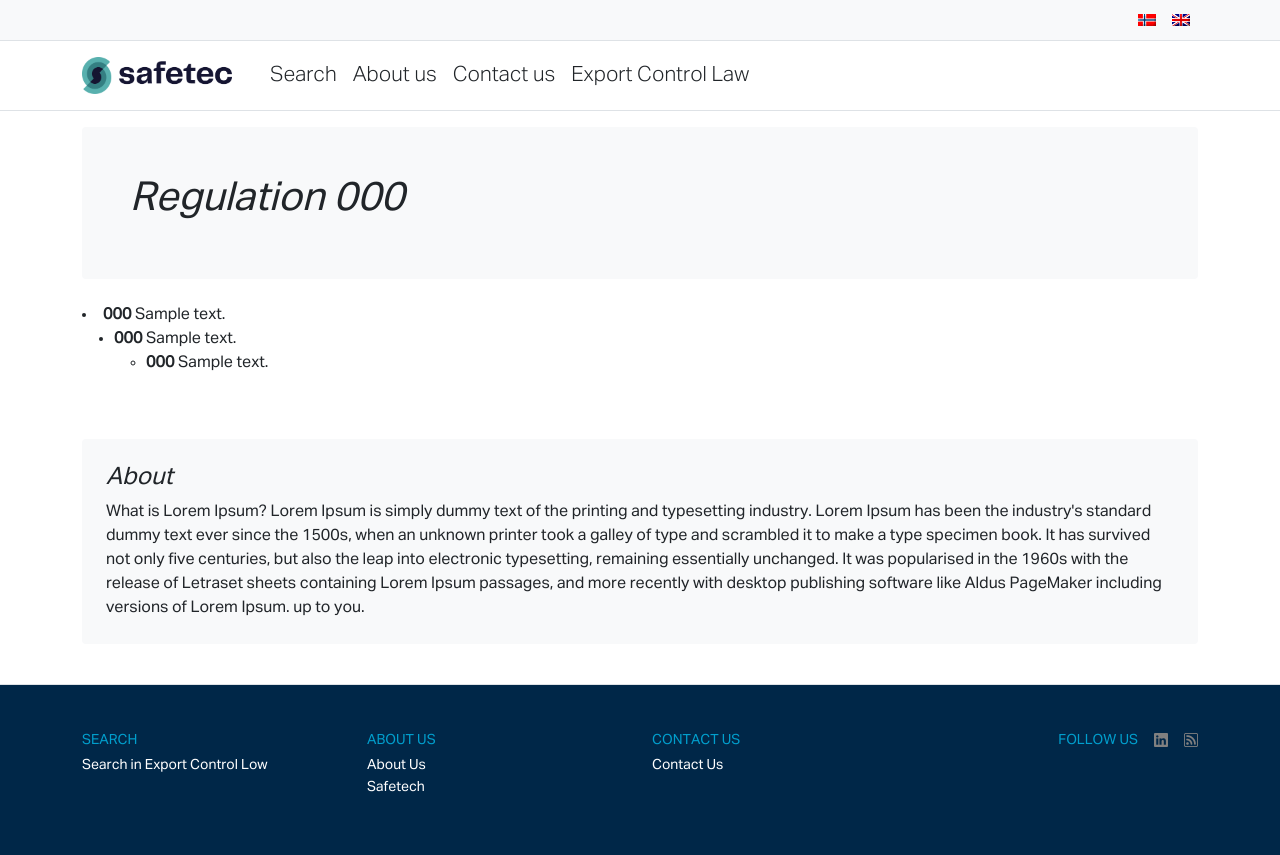
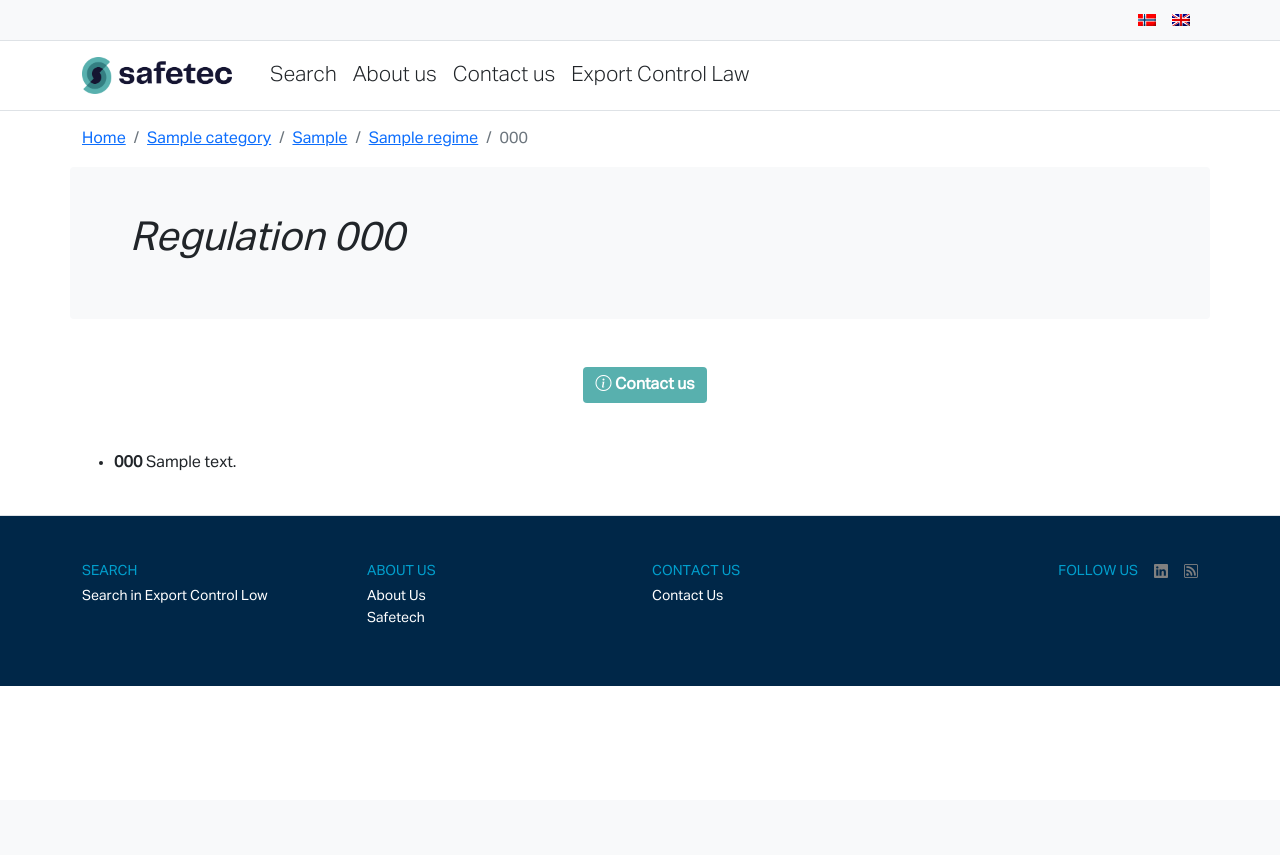
Before and after one commit to safetecnordic/export-control, a Django app: template regulations/templates/regulations/regulation_detail.html in a window 1280 px wide. After the commit the page ends 686 px from the top, so only its background shows below. Run offline with Django 4.2, Linux system fonts and the light colour scheme; the template is opened without the code that fills it: most values are stand-ins (such as "Sample title", 1, 10 or a date in 2020); some libraries are stand-ins or nearby versions.

Commit message:
Fix errors

```diff
--- a/base/templates/base/base.html
+++ b/base/templates/base/base.html
@@ -17,11 +17,10 @@
     <link rel='icon' href="{% static 'img/logo/safetec-logosymbol-rgb.png' %}" type='image/x-icon' sizes="16x16" />
     <script src="{% static 'base/bootstrap5/js/bootstrap.bundle.min.js' %}"></script>
 
-
     <link href="{% static 'base/css/main.css' %}" rel="stylesheet">
   </head>
 
-  <body>
+  <body style="overflow:scroll;">
     {% block layout %}{% endblock %}
   </body>
 </html>
--- a/base/templates/base/partials/search.html
+++ b/base/templates/base/partials/search.html
@@ -1,7 +1,7 @@
 {% load i18n %}
 
 <form id="search_form" action="{{ form_action }}" method=get" enctype="multipart/form-data">
-    <input type="text" class="form-control border-0 border-bottom-1" id="query" value="{{ search_term }}" placeholder="Enter the text..." required="" name = "q">
+    <input type="text" class="form-control border-bottom-1" id="query" value="{{ search_term }}" placeholder="{% trans 'Enter the text...'%}" required="" name = "q">
     <div class="row justify-content-center mt-2">
     {% for field in search_form %}
         {% if field.name != "q"%}
--- a/regulations/templates/regulations/partials/recursive_paragraph.html
+++ b/regulations/templates/regulations/partials/recursive_paragraph.html
@@ -1,19 +1,16 @@
 <li>
-  {% if paragraph.depth != 1 %}
-    <span class="fw-bold">{{ paragraph.code }} </span>
-  {% endif %}
-
-  <span class="{% if paragraph.is_note %}fst-italic{% endif %}">
+  <span class="fw-bold {% if paragraph.is_special %}fst-italic{% endif %}" id="{{ paragraph.pk }}">{% if user.is_authenticated and user.is_staff %}<a href="{% url 'admin:regulations_paragraph_change' paragraph.pk %}">{{ paragraph.code }}</a>{% else %}{{ paragraph.code }}{% endif %}</span>
+  <span class="{% if paragraph.is_special %}fst-italic{% endif %}">
     {{ paragraph.text | safe }}
   </span>
 
-  {% if paragraph.get_children_count != 0 %}
-    <ul>
-      {% for child_paragraph in paragraph.get_children %}
-        {% with paragraph=child_paragraph template_name="regulations/partials/recursive_paragraph.html" %}
-          {% include template_name %}
-        {%endwith%}
-      {%endfor%}
-    </ul>
-  {% endif %}
+  {%if paragraph.numchild %}
+      <ul>
+       {%for child in paragraph.get_children %}
+            {%with paragraph=child template_name="regulations/partials/recursive_paragraph.html" %}
+                 {%include template_name %}
+            {%endwith%}
+       {%endfor%}
+       </ul>
+  {%endif%}
 </li>
--- a/regulations/templates/regulations/regulation_detail.html
+++ b/regulations/templates/regulations/regulation_detail.html
@@ -2,12 +2,20 @@
 {% load i18n %}
 
 {% block breadcrumbs %}
-
+  <nav aria-label="breadcrumb">
+    <ol class="breadcrumb">
+      <li class="breadcrumb-item"><a href="{% url 'presentation' %}">Home</a></li>
+      <li class="breadcrumb-item" aria-current="page"><a href="{% url 'presentation' %}">{{ object.category }}</a></li>
+      <li class="breadcrumb-item" aria-current="page"><a href="{% url 'presentation' %}">{{ object.sub_category }}</a></li>
+      <li class="breadcrumb-item" aria-current="page"><a href="{% url 'presentation' %}">{{ object.regime }}</a></li>
+      <li class="breadcrumb-item active" aria-current="page">{{ object.code }} {% if user.is_authenticated and user.is_staff %}<a href="{% url 'admin:regulations_regulation_change' object.pk %}"><i class="bi bi-gear"></i></a>{% endif %} </li>
+    </ol>
+  </nav>
 {% endblock %}
 
 {% block header %}
-  <div class="p-4 p-md-5 mb-4 text-dark rounded bg-light">
-    <div class="col-md-8 px-0">
+  <div class="row p-4 mb-4 p-md-5 text-dark rounded bg-light">
+    <div class="col-md-12">
       <h1 class="display-6 fst-italic">
         {% trans "Regulation" %} {{ object.code }}
       </h1>
@@ -16,24 +24,21 @@
 {% endblock %}
 
 {% block content %}
-  <div class="row g-5">
-    <div>
-      {% for paragraph in root_paragraphs %}
-        {% include "regulations/partials/recursive_paragraph.html" %}
-      {% endfor %}
-    </div>
-    <div class="position-sticky" style="top: 2rem">
-      <div class="p-4 mb-3 bg-light rounded">
-        <h4 class="fst-italic">{% trans "About" %}</h4>
-        <p class="mb-0">
-          What is Lorem Ipsum? Lorem Ipsum is simply dummy text of the printing and typesetting industry. Lorem Ipsum
-          has been the industry's standard dummy text ever since the 1500s, when an unknown printer took a galley of
-          type and scrambled it to make a type specimen book. It has survived not only five centuries, but also the leap
-          into electronic typesetting, remaining essentially unchanged. It was popularised in the 1960s with the release
-          of Letraset sheets containing Lorem Ipsum passages, and more recently with desktop publishing software like
-          Aldus PageMaker including versions of Lorem Ipsum. up to you.
-        </p>
-      </div>
-    </div>
+<div class="row justify-content-md-center my-5">
+  <div class="col-md-3 text-center">
+      <button type="button" class="btn btn-primary btn-rounded"><i class="bi bi-info-circle"></i> {% trans "Contact us" %}</button>
   </div>
+</div>
+
+<div class="row">
+  <div class="col-md-12">
+      <ul>
+        {%for paragraph in root_paragraphs %}
+          {% include "regulations/partials/recursive_paragraph.html" %}
+        {%endfor%}
+      </ul>
+  </div>
+</div>
+
+
 {% endblock %}
--- a/regulations/templates/regulations/search_page.html
+++ b/regulations/templates/regulations/search_page.html
@@ -20,7 +20,7 @@
             {% if paragraph_list %}
               <div class="mt-5">
                 {% for paragraph in paragraph_list %}
-                <a href="{% url 'regulation_detail' code=paragraph.regulation.code %}" class="text-dark text-decoration-none">
+                <a href="{% url 'regulation_detail' code=paragraph.regulation.code %}#{{paragraph.pk}}" class="text-dark text-decoration-none">
                   <p>{{ paragraph.full_name }}: &nbsp;
                     {% if search_term %}
                       {{paragraph.headline | safe}}...
--- a/regulations/views.py
+++ b/regulations/views.py
@@ -49,4 +49,4 @@ class RegulationDetailView(DetailView):
     def get_context_data(self, **kwargs):
         context = super().get_context_data(**kwargs)
         context["root_paragraphs"] = self.object.paragraphs.filter(depth=1)
-        return super(RegulationDetailView, self).get_context_data(**kwargs)
+        return context
```
Also changed, not shown: regulations/models.py (+4 -9 lines).
